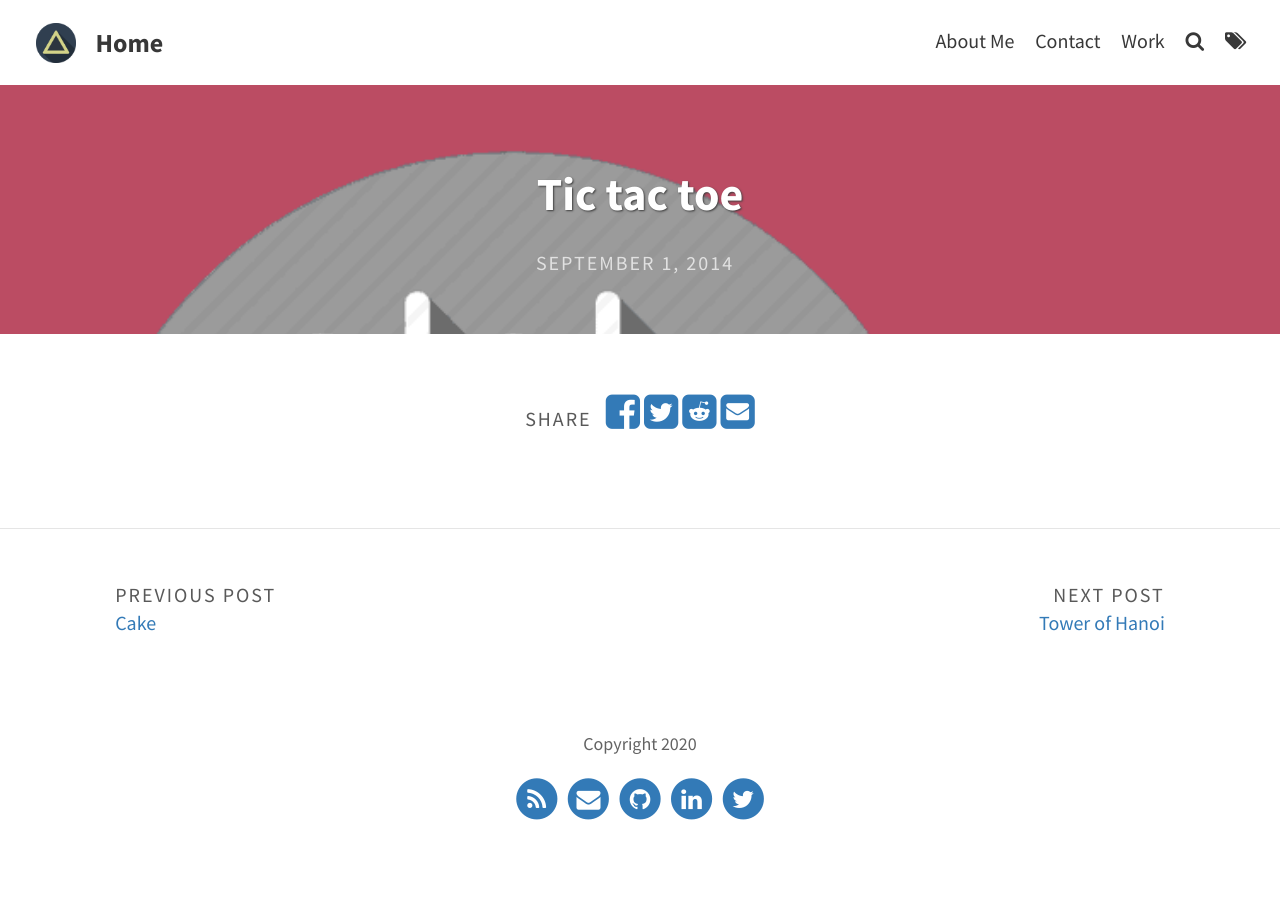
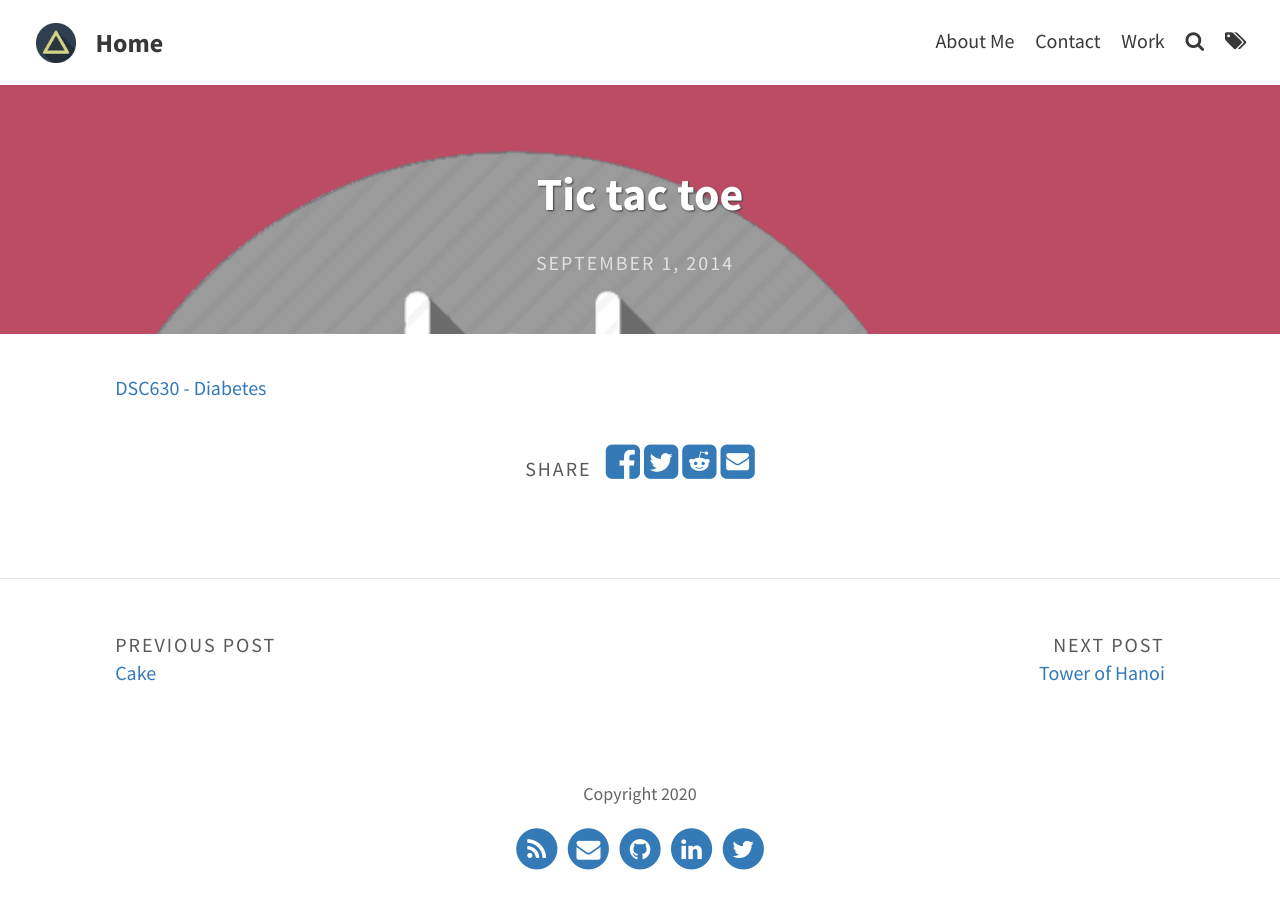
Before and after one commit to knmoses/knmoses.github.io, a Jekyll site: the page built from _portfolio/tictactoe.md, in a window 1280 px wide. Built offline with Jekyll 4.4.1, drawn with Linux system fonts in a browser that asks for light colours.

Commit message:
Update tictactoe.md

```diff
--- a/_portfolio/tictactoe.md
+++ b/_portfolio/tictactoe.md
@@ -5,3 +5,5 @@ feature-img: "assets/img/portfolio/ttt.png"
 img: "assets/img/portfolio/ttt.png"
 date: September 2014
 ---
+
+[DSC630 - Diabetes](https://github.com/knmoses/DSC630-Diabetes)
```
